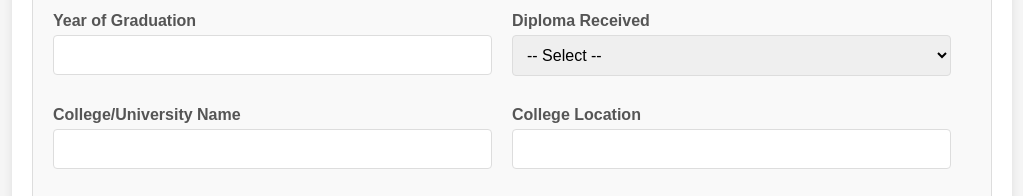
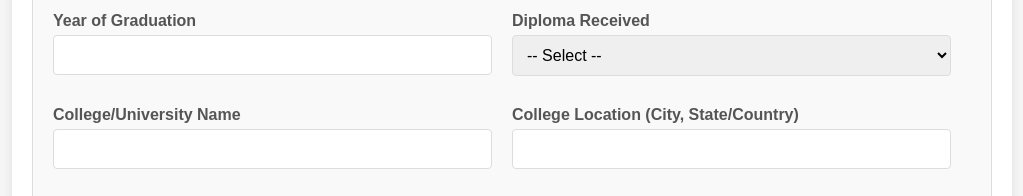
Before and after one commit to ryasrdp/ryasrdp.github.io, a plain HTML site: page index.html in a window 1280 px wide. Shown: the part 4584-4780 px from the top of the page, without its empty margins (128-1151 px from the left). Drawn offline with Linux system fonts and the light colour scheme.

Commit message:
add College Location

```diff
--- a/index.html
+++ b/index.html
@@ -680,7 +680,7 @@
                     <input type="text" id="collegeName" name="collegeName">
                 </div>
                 <div class="form-group">
-                    <label for="collegeLocation">College Location</label>
+                    <label for="collegeLocation">College Location (City, State/Country)</label>
                     <input type="text" id="collegeLocation" name="collegeLocation">
                 </div>
             </div>
```
